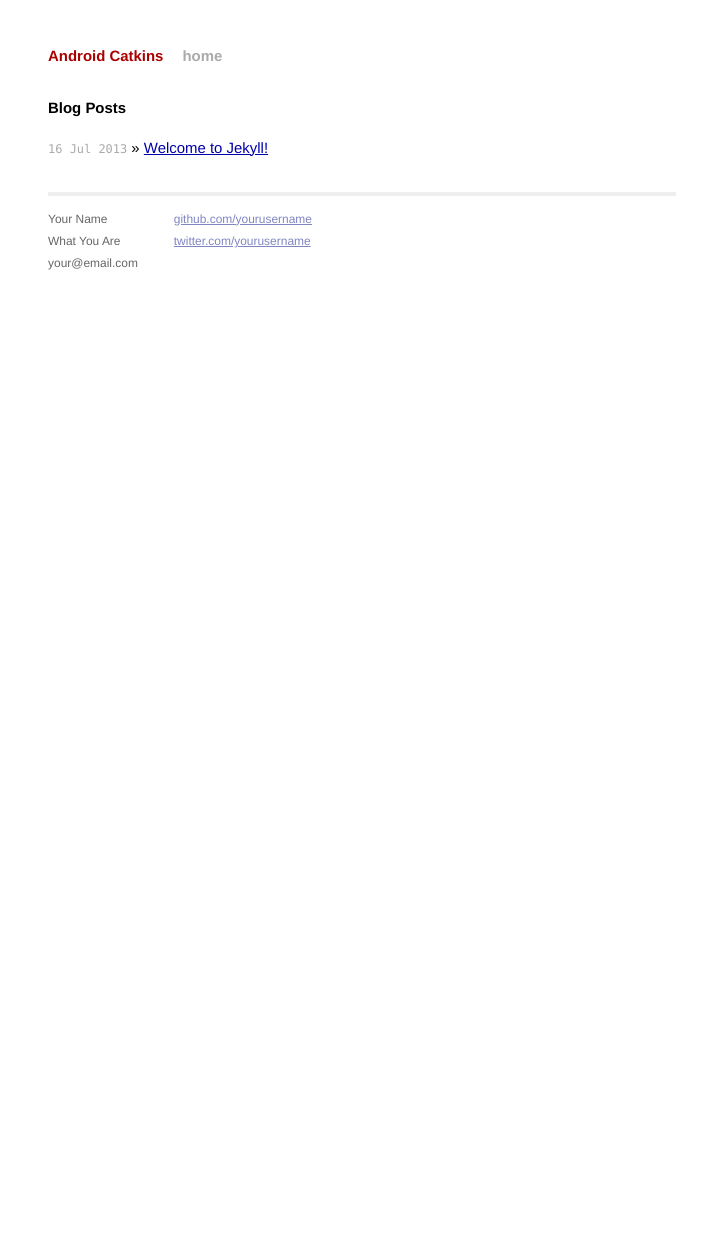
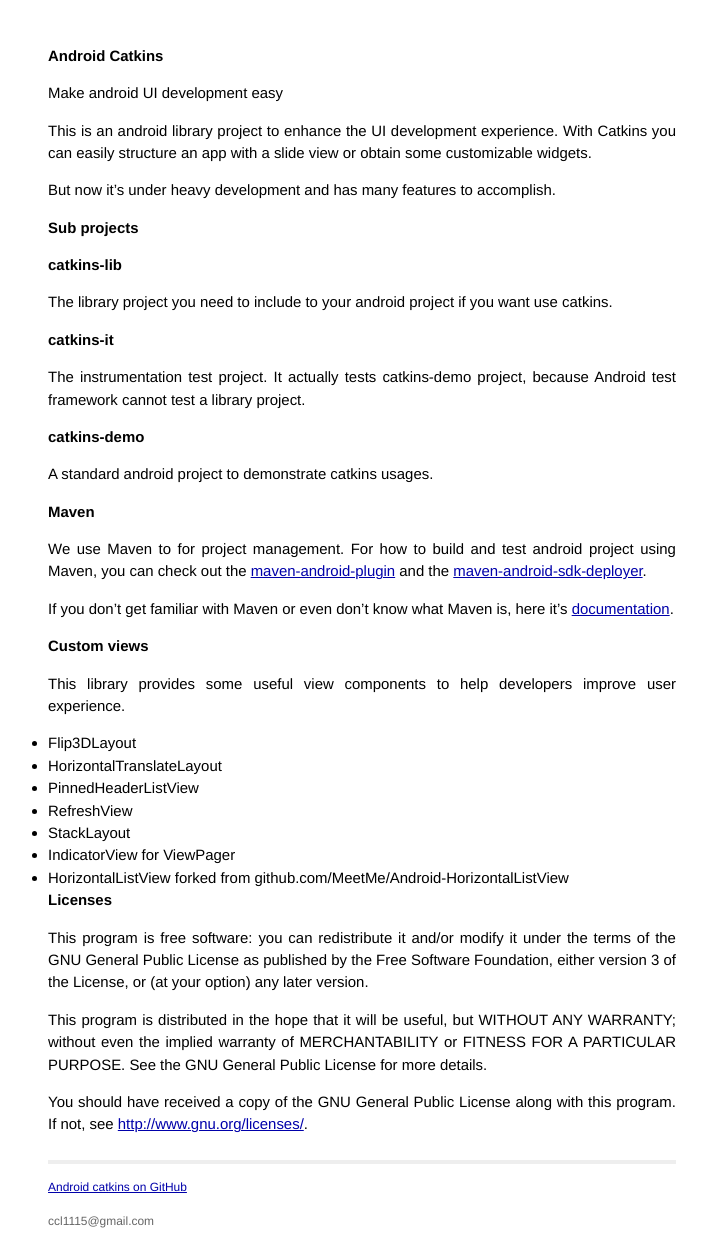
Before and after one commit to ccl1115/android-catkins, a Jekyll site: the page built from index.md, in a window 1280 px wide. Shown: the whole page, without its empty margins (278-985 px from the left). Built offline with Jekyll 4.4.1, drawn with Linux system fonts in a browser that asks for light colours; Markdown is read by kramdown in place of the engine named in the settings; before the commit the page ends 945 px from its top, so only the background shows below that.

Commit message:
index page

```diff
--- /dev/null
+++ b/_includes/footer.html
@@ -0,0 +1,6 @@
+<div class="footer">
+    <p>
+        <a href="http://github.com/ccl1115/android-catkins">Android catkins on GitHub</a>
+    </p>
+	<p>ccl1115@gmail.com</p>
+</div>
--- /dev/null
+++ b/_includes/header.html
@@ -0,0 +1,4 @@
+<div class="header">
+    <h1>Android Catkins</h1>
+    <p>Make android UI development easy</p>
+</div>
--- a/_layouts/default.html
+++ b/_layouts/default.html
@@ -17,28 +17,11 @@
 
         <div class="container">
           <div class="site">
-            <div class="header">
-              <h1 class="title"><a href="/">{{ site.name }}</a></h1>
-              <a class="extra" href="/">home</a>
-            </div>
+		{% include header.html %}
 
                 {{ content }}
 
-            <div class="footer">
-              <div class="contact">
-                <p>
-                  Your Name<br />
-                  What You Are<br />
-                  your@email.com
-                </p>
-              </div>
-              <div class="contact">
-                <p>
-                  <a href="http://github.com/yourusername/">github.com/yourusername</a><br />
-                  <a href="http://twitter.com/yourusername/">twitter.com/yourusername</a><br />
-                </p>
-              </div>
-            </div>
+                {% include footer.html %}
           </div>
         </div> <!-- /container -->
 
--- a/index.html
+++ /dev/null
@@ -1,13 +0,0 @@
----
-layout: default
-title: Your New Jekyll Site
----
-
-<div id="home">
-  <h1>Blog Posts</h1>
-  <ul class="posts">
-    {% for post in site.posts %}
-      <li><span>{{ post.date | date_to_string }}</span> &raquo; <a href="{{ post.url }}">{{ post.title }}</a></li>
-    {% endfor %}
-  </ul>
-</div>
--- /dev/null
+++ b/index.md
@@ -0,0 +1,63 @@
+---
+layout: default
+---
+This is an android library project to enhance the UI development experience. With Catkins you can easily structure an
+app with a slide view or obtain some customizable widgets.
+
+But now it's under heavy development and has many features to accomplish.
+
+
+Sub projects
+======
+
+catkins-lib
+=====
+
+The library project you need to include to your android project if you want use catkins.
+
+catkins-it
+=====
+The instrumentation test project. It actually tests catkins-demo project, because Android test framework cannot test a
+library project.
+
+catkins-demo
+=====
+
+A standard android project to demonstrate catkins usages.
+
+Maven
+=====
+
+We use Maven to for project management. For how to build and test android project using Maven, you can check out the [maven-android-plugin](http://github.com/jayway/maven-android-plugin) and the [maven-android-sdk-deployer](http://github.com/jayway/mosahua/maven-android-sdk-deployer).
+
+If you don't get familiar with Maven or even don't know what Maven is, here it's [documentation](http://maven.apache.org).
+
+Custom views
+======
+
+This library provides some useful view components to help developers improve user experience.
+
+* Flip3DLayout
+* HorizontalTranslateLayout
+* PinnedHeaderListView
+* RefreshView
+* StackLayout
+* IndicatorView for ViewPager
+* HorizontalListView forked from github.com/MeetMe/Android-HorizontalListView
+
+
+Licenses
+======
+
+This program is free software: you can redistribute it and/or modify
+it under the terms of the GNU General Public License as published by
+the Free Software Foundation, either version 3 of the License, or
+(at your option) any later version.
+
+This program is distributed in the hope that it will be useful,
+but WITHOUT ANY WARRANTY; without even the implied warranty of
+MERCHANTABILITY or FITNESS FOR A PARTICULAR PURPOSE.  See the
+GNU General Public License for more details.
+
+You should have received a copy of the GNU General Public License
+along with this program.  If not, see <http://www.gnu.org/licenses/>.
```
